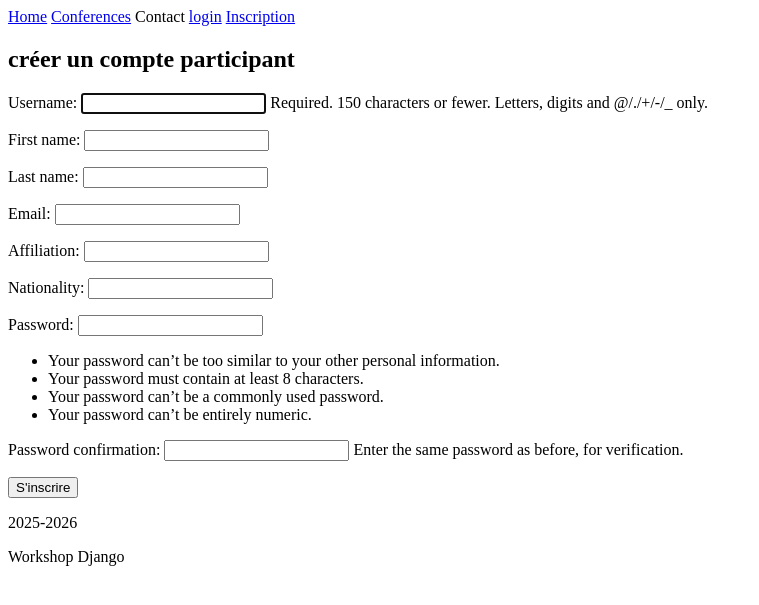
After one commit to Jouininada/PROJET-PYTHON-CF, a Django app: page /user/register/ in a window 1280 px wide. The commit adds this page. Shown: the top 605 px of the page, without its empty margins (0-759 px from the left). Run offline with Django 5.2, Linux system fonts and the light colour scheme.

Commit message:
06/11 commit

```diff
--- a/GestionConference3IA4/GestionConference3IA4/settings.py
+++ b/GestionConference3IA4/GestionConference3IA4/settings.py
@@ -125,3 +125,5 @@ STATIC_URL = 'static/'
 DEFAULT_AUTO_FIELD = 'django.db.models.BigAutoField'
 
 AUTH_USER_MODEL="UserApp.User"
+LOGIN_REDIRECT_URL="all_conference"
+LOGOUT_REDIRECT_URL="login"
--- a/GestionConference3IA4/GestionConference3IA4/template/base.html
+++ b/GestionConference3IA4/GestionConference3IA4/template/base.html
@@ -3,12 +3,20 @@
     <nav>
         <a href="#">Home</a>
         <a href="{% url 'all_conference' %}">Conferences</a>
+       <a>Contact</a>
+             {% if user.is_authenticated %}
+            <a>{{user.username}}</a>
+            <a>LOGOUT </a>
+            {% else %}
+            <a href="{% url 'login' %}">login</a>
+            <a href="{% url 'register'%}">Inscription</a>
+            {% endif %}
         </nav>
         <div>
             {% block content %}{% endblock %}
         </div>
         <footer>
-        <p>2025 - 2025</p>
+            <p>2025-2026</p>
             <p>Workshop Django</p>
         </footer>
     </body>
--- a/GestionConference3IA4/GestionConference3IA4/urls.py
+++ b/GestionConference3IA4/GestionConference3IA4/urls.py
@@ -20,4 +20,5 @@ from django.urls import path,include
 urlpatterns = [
     path('admin/', admin.site.urls),
     path('conferences/',include("ConferenceApp.urls")),
+    path('user/',include("UserApp.urls"))
 ]
--- /dev/null
+++ b/GestionConference3IA4/UserApp/forms.py
@@ -0,0 +1,20 @@
+from django.contrib.auth.forms import UserCreationForm
+from django import forms
+from .models import User
+
+class UserRegisterForm(UserCreationForm):
+    class Meta:
+        model = User
+        fields = [
+            "username",
+            "first_name",
+            "last_name",
+            "email",
+            "affiliation",
+            "nationality",
+            "password1",
+            "password2",
+        ]
+        widgets = {
+            "email": forms.EmailInput(),
+        }
--- /dev/null
+++ b/GestionConference3IA4/UserApp/templates/register.html
@@ -0,0 +1,11 @@
+{% extends 'base.html' %}
+{% block content %}
+<h2>créer un compte participant</h2>
+
+<form method="POST">
+    {% csrf_token %}
+    {{ form.as_p }}
+    <button type="submit">S'inscrire</button>
+</form>
+
+{% endblock %}
--- /dev/null
+++ b/GestionConference3IA4/UserApp/urls.py
@@ -0,0 +1,8 @@
+from django.urls import path
+from django.contrib.auth.views import LoginView
+from . import views
+
+urlpatterns = [
+    path("register/", views.register, name="register"),
+    path("login/", LoginView.as_view(template_name="login.html"), name="login"),
+]
--- a/GestionConference3IA4/UserApp/views.py
+++ b/GestionConference3IA4/UserApp/views.py
@@ -1,3 +1,12 @@
-from django.shortcuts import render
+from django.shortcuts import render, redirect
+from .forms import UserRegisterForm
 
-# Create your views here.
+def register(req):
+    if req.method == "POST":
+        form = UserRegisterForm(req.POST)
+        if form.is_valid():
+            form.save()
+            return redirect("login")
+    else:
+        form = UserRegisterForm()
+    return render(req, "register.html", {"form": form})
```
Also changed, not shown: GestionConference3IA4/UserApp/templates/login.html (added, +11 -0 lines). Lines whose indentation alone changed are shown as unchanged.
